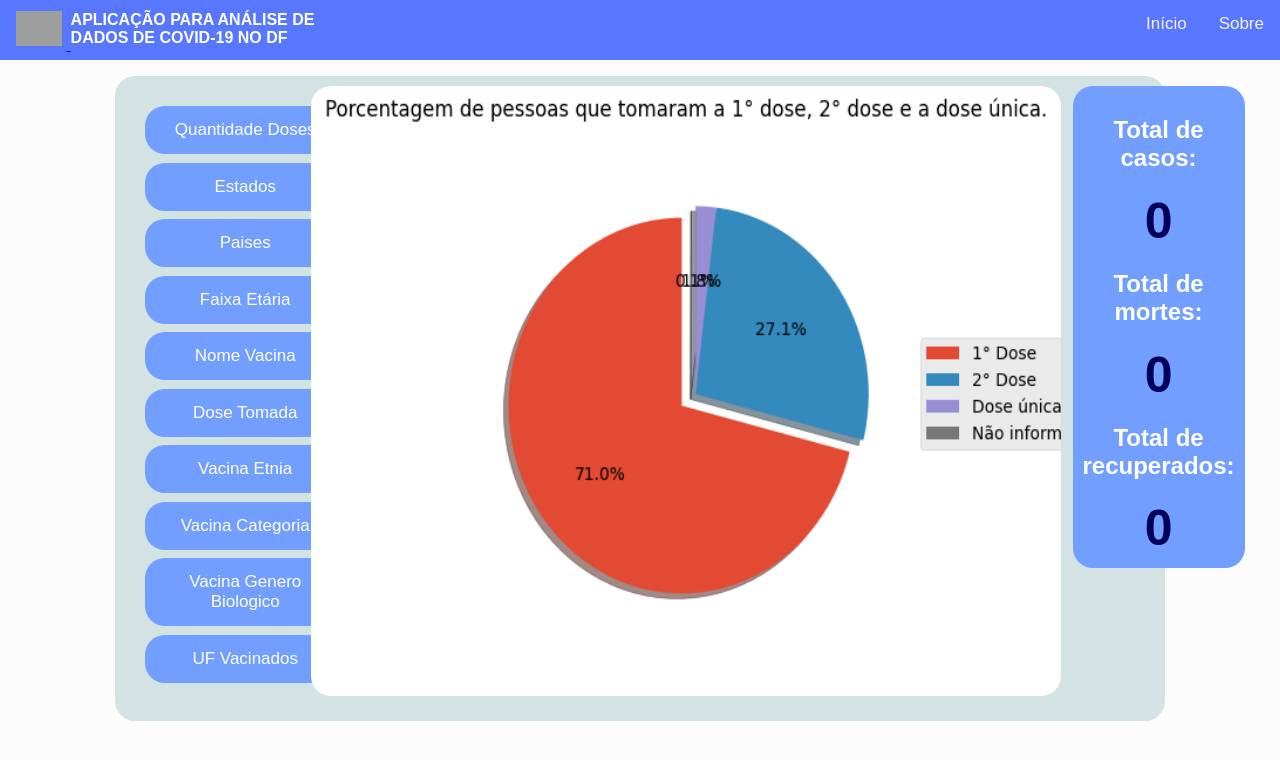
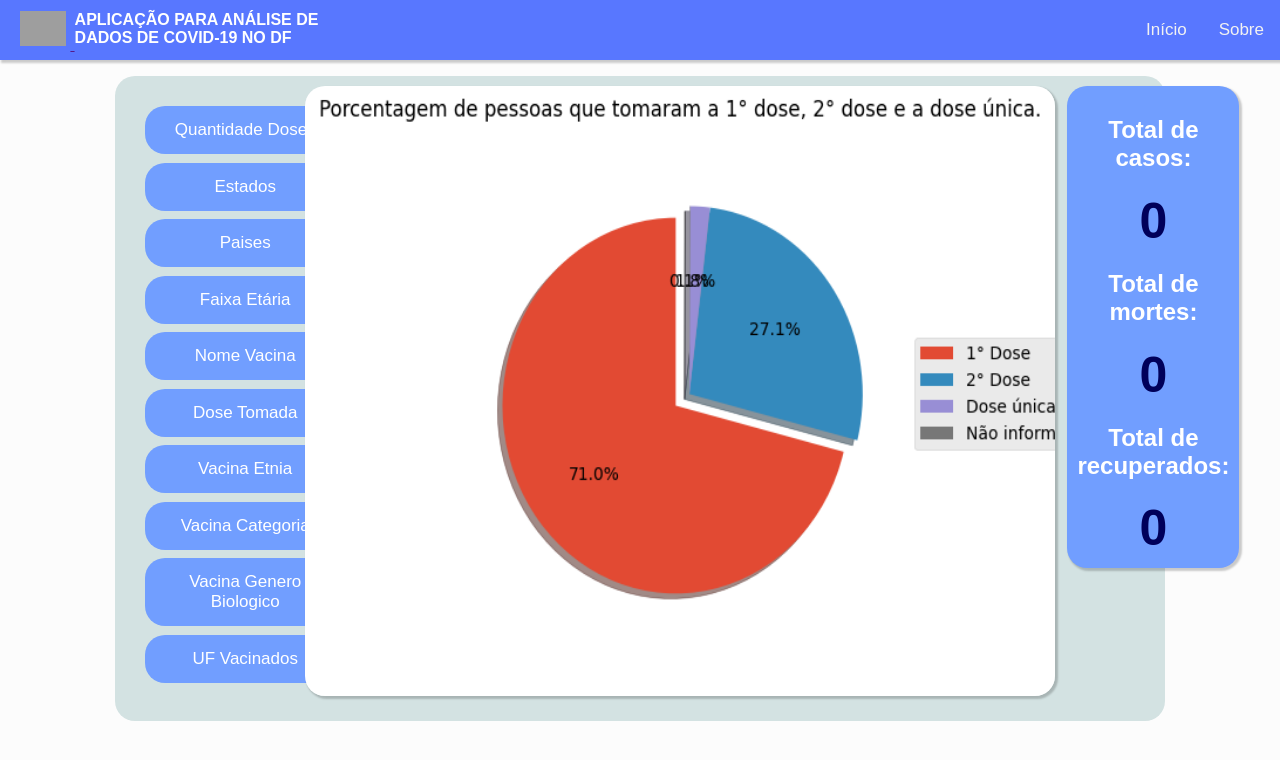
Before and after one commit to Josefreitas788/AADC-DF, a Django app: page / in a window 1280 px wide. Shown: the top 760 px of the page. Run offline with Django 4.2, Linux system fonts and the light colour scheme; parts of the project's set-up code (start-up, migrations or seed data) failed here and were passed over; grey boxes are pictures that could not be loaded.

Commit message:
Corrige alguns bugs visuais da página principal

```diff
--- a/aadc/static/css/style.css
+++ b/aadc/static/css/style.css
@@ -10,6 +10,7 @@ body {
 
 img {
     border-radius: 20px;
+    box-shadow: 2px 2px 2px 1px rgba(0, 0, 0, 0.2);
 }
 
 .main-window {
@@ -32,12 +33,13 @@ img {
     font-family: sans-serif;
     text-align: center;
     margin-left: 8px;
+    box-shadow: 2px 2px 2px 1px rgba(0, 0, 0, 0.2);
     color: white;
 }
 
 .main-window-menu {
     padding: 20px;
-    width: 18%;
+    width: 17.5%;
 }
 
 .main-window-menu a {
@@ -66,6 +68,7 @@ img {
     background-color: rgb(88, 119, 255);
     overflow: hidden;
     height: 60px;
+    box-shadow: 2px 2px 2px 1px rgba(0, 0, 0, 0.2);
     width: 100%;
     position: relative;
 }
@@ -74,7 +77,8 @@ img {
     float: right;
     color: #f2f2f2;
     text-align: center;
-    padding: 14px 16px;
+    padding: 20px 16px;
+    height:60px;
     text-decoration: none;
     font-size: 17px;
     font-family: Arial, Helvetica, sans-serif;
@@ -85,7 +89,7 @@ img {
     padding: 4px;
     fill: #fff;
     padding-top: 0.7em;
-    padding-left: 1em;
+    padding-left: 20px;
 }
 
 .menu-titulo {
--- a/aadc/templates/index.html
+++ b/aadc/templates/index.html
@@ -11,7 +11,7 @@
     <script src="https://cdn.jsdelivr.net/npm/chart.js"></script>
 
     <div class="menu-principal">
-        <a href="index.html">
+        <a href="">
             <object type="image/svg+xml" data="{%static 'img/logo.svg' %}" class="menu-logo" height="50"></object>
             <b class="menu-titulo">
             APLICAÇÃO PARA ANÁLISE DE<br>
@@ -19,7 +19,7 @@
             </b>
         </a>
         <a class="menu-item" href="#">Sobre</a>
-        <a class="menu-item" href="#">Início</a>
+        <a class="menu-item" href="">Início</a>
     </div>
 </head>
 
@@ -31,21 +31,6 @@
         <a href="#" onclick="clickGraphButton('{{ id }}')">{{ name }}</a>
     </div>
     {% endfor %}
-    <!--<div>
-        <a href="#" onclick="clickGraphButton('graf_quant_dose')">Doses</a>
-    </div>
-    <div>
-        <a href="#" onclick="clickGraphButton('graf_estados')">Estados</a>
-    </div>
-    <div>
-        <a href="#">Paises</a>
-    </div>
-    <div>
-        <a href="#">Faixa Etária</a>
-    </div>
-    <div>
-        <a href="#">Vacina</a>
-    </div>-->
 </section>
 <table class="main-window-item">
     <tbody>
```
Also changed, not shown: aadc/static/img/graf_dose_tomada.png, aadc/static/img/graf_estados.png, aadc/static/img/graf_faixa_etaria.png, aadc/static/img/graf_nome_vacina.png, aadc/static/img/graf_paises.png, aadc/static/img/graf_quant_dose.png, aadc/static/img/graf_uf_vacinados.png, aadc/static/img/graf_vacina_categoria.png, aadc/static/img/graf_vacina_etnia.png, aadc/static/img/graf_vacina_genero_biologico.png.
